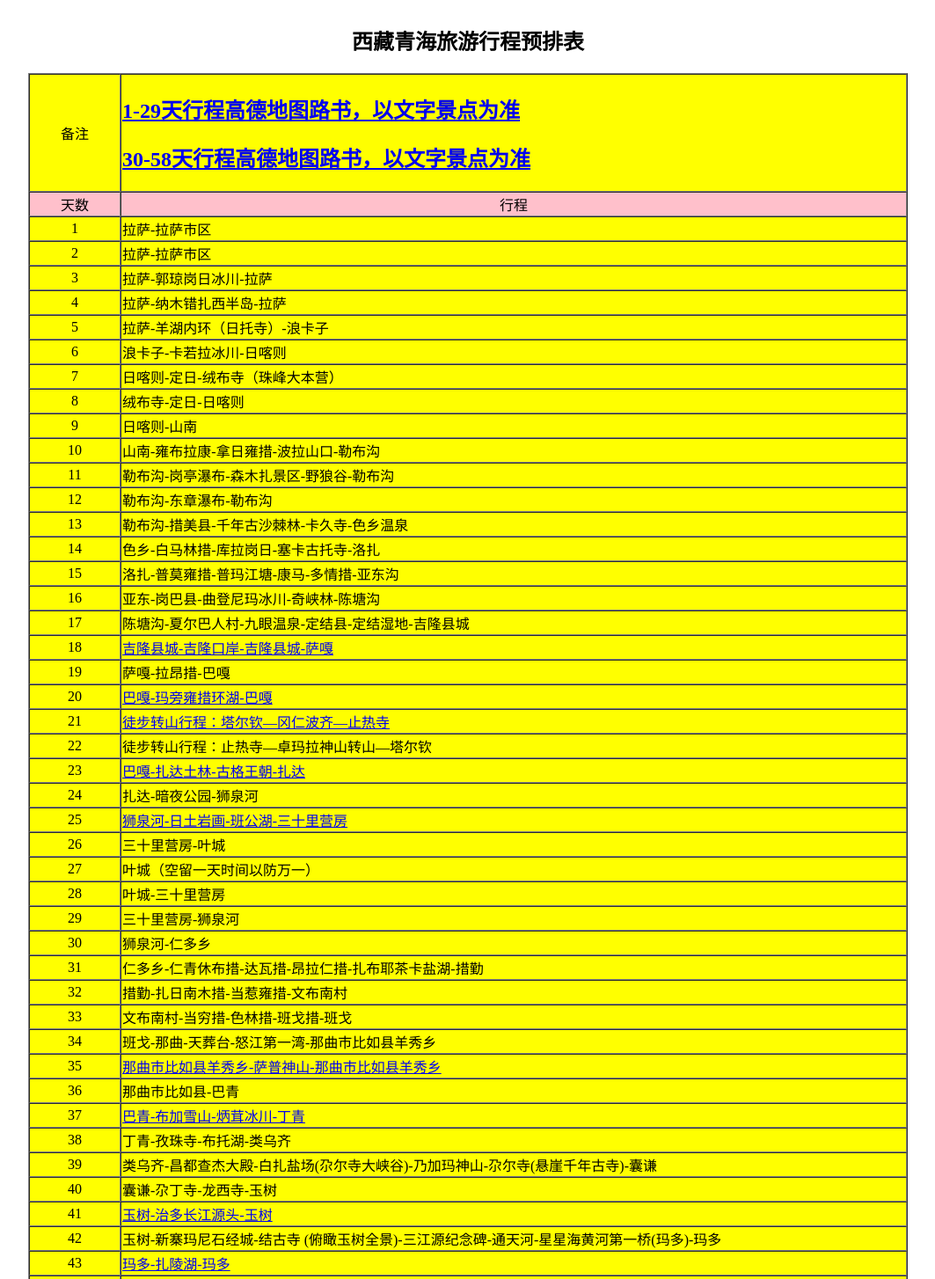
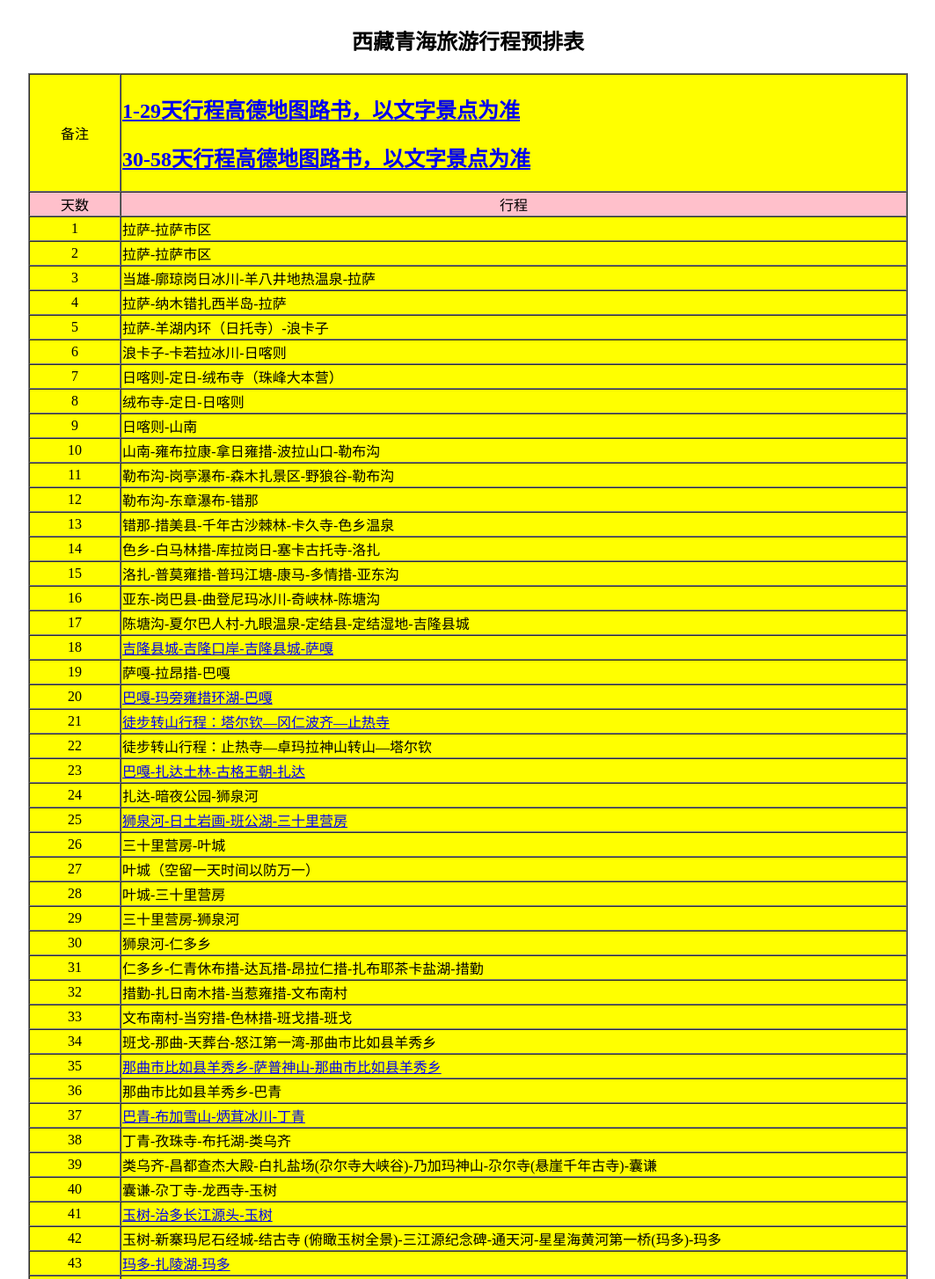
Before and after one commit to qinzuokan0526/TibetTravel, a plain HTML site: page index.html in a window 1280 px wide. Shown: the top 1454 px of the page at 88% size, without its empty margins (108-1171 px from the left). Drawn offline with Linux system fonts and the light colour scheme.

Commit message:
Update index.html

```diff
--- a/index.html
+++ b/index.html
@@ -44,7 +44,7 @@
             </tr>
             <tr>
                 <td align="center">3</td>
-                <td>拉萨-郭琼岗日冰川-拉萨</td>
+                <td>当雄-廓琼岗日冰川-羊八井地热温泉-拉萨</td>
             </tr>
             <tr>
                 <td align="center">4</td>
@@ -85,13 +85,13 @@
             <tr>
                 <td align="center">12</td>
                 <td>
-                    勒布沟-东章瀑布-勒布沟
+                    勒布沟-东章瀑布-错那
                 </td>
             </tr>
             <tr>
                 <td align="center">13</td>
                 <td>
-                    勒布沟-措美县-千年古沙棘林-卡久寺-色乡温泉
+                    错那-措美县-千年古沙棘林-卡久寺-色乡温泉
                 </td>
             </tr>
             <tr>
@@ -217,7 +217,7 @@
             </tr>
             <tr>
                 <td align="center">36</td>
-                <td>那曲市比如县-巴青</td>
+                <td>那曲市比如县羊秀乡-巴青</td>
             </tr>
             <tr>
                 <td align="center">37</td>
```
